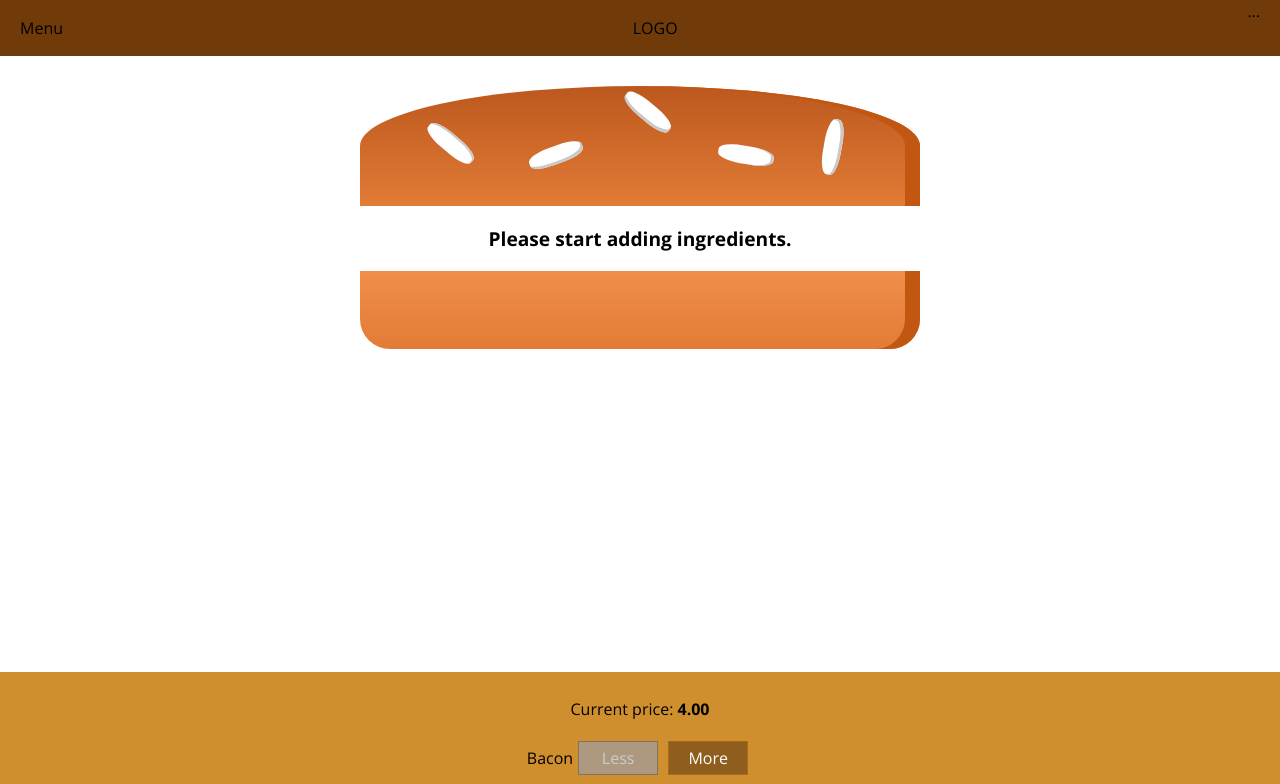
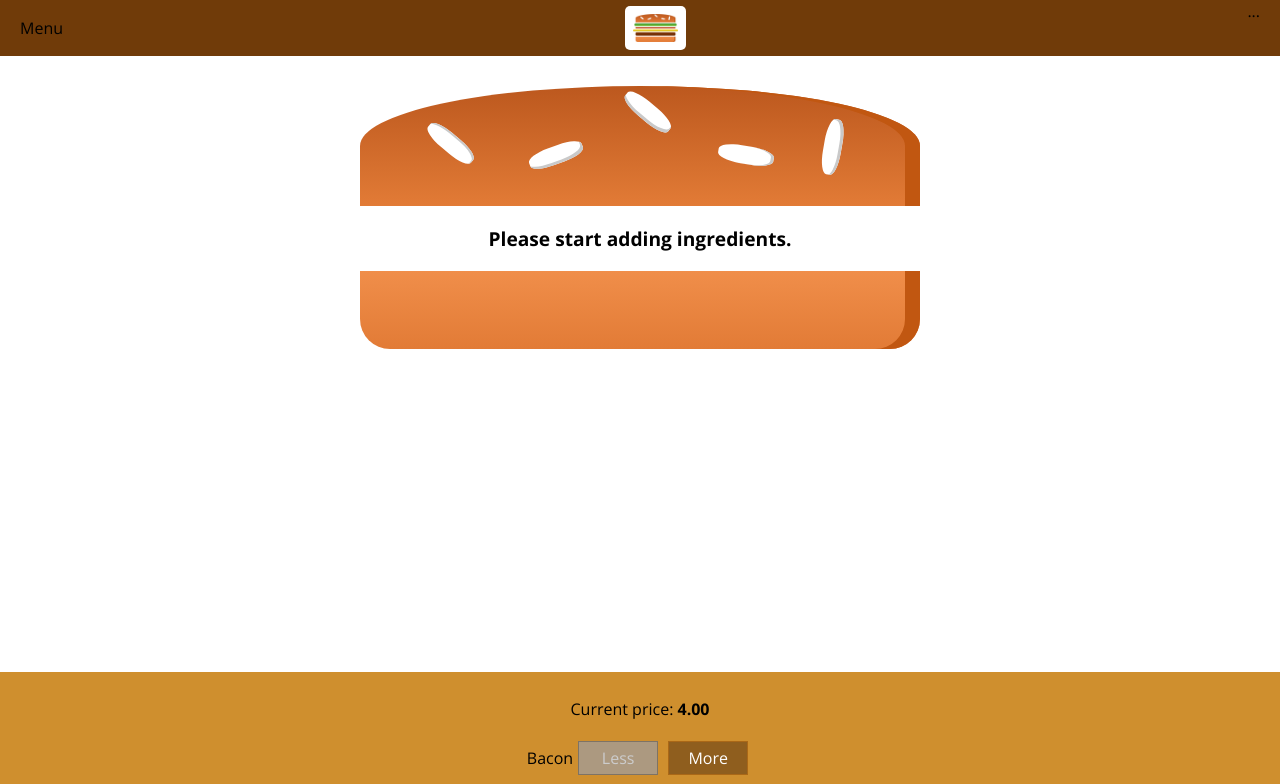
Before and after one commit to Eric-Ferole/react-burger-builder, a React app: page / in a window 1280 px wide. Shown: the top 784 px of the page. Built offline with nearby package versions, Linux system fonts and the light colour scheme.

Commit message:
adding and changes on toolbar

```diff
--- a/src/components/Logo/Logo.css
+++ b/src/components/Logo/Logo.css
@@ -1,7 +1,9 @@
 .Logo {
   background-color: #fff;
   padding: 8px;
-  height: 100%;
+  height: 80%;
+  box-sizing: border-box;
+  border-radius: 5px;
 }
 
 .Logo img {
--- a/src/components/Logo/Logo.js
+++ b/src/components/Logo/Logo.js
@@ -3,7 +3,7 @@ import React from 'react';
 import burgerLogo from '../../assets/images/burger-logo.png';
 import classes from './Logo.css';
 
-const logo (props) => (
+const logo = (props) => (
   <div className={classes.Logo}>
     <img src={burgerLogo} alt='MyBurger' />
   </div>
--- a/src/components/Navigation/Toobar/Toolbar.js
+++ b/src/components/Navigation/Toobar/Toolbar.js
@@ -3,10 +3,13 @@ import React from 'react';
 // Style
 import classes from './Toolbar.css'
 
+// Components
+import Logo from '../../Logo/Logo';
+
 const toolbar = ( props ) => (
   <header className={classes.Toolbar}>
     <div>Menu</div>
-    <div>LOGO</div>
+    <Logo />
     <nav>
       ...
     </nav>
```
Also changed, not shown: src/assets/images/burger-logo.png (renamed from src/assets/images/original.png).
